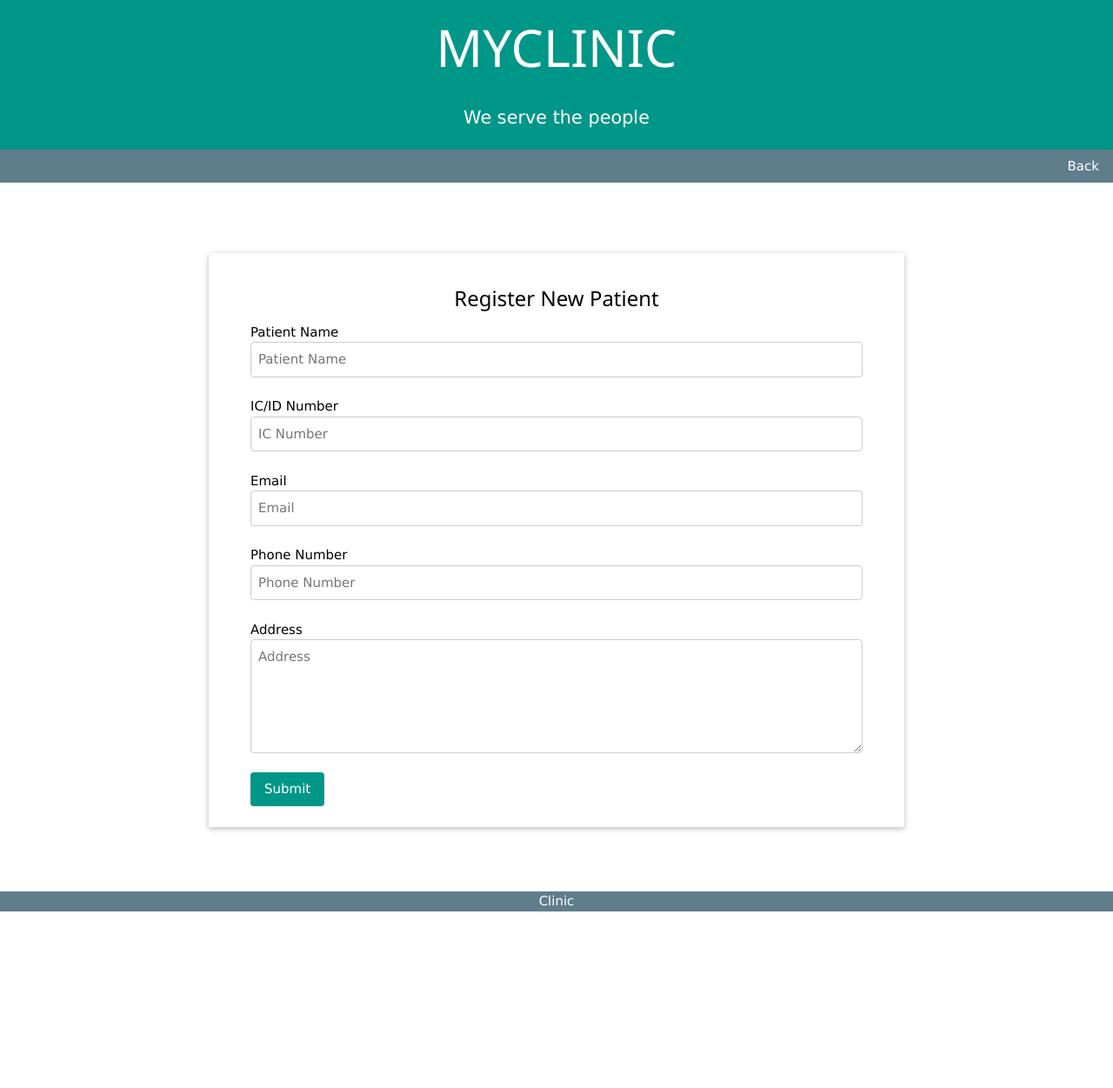
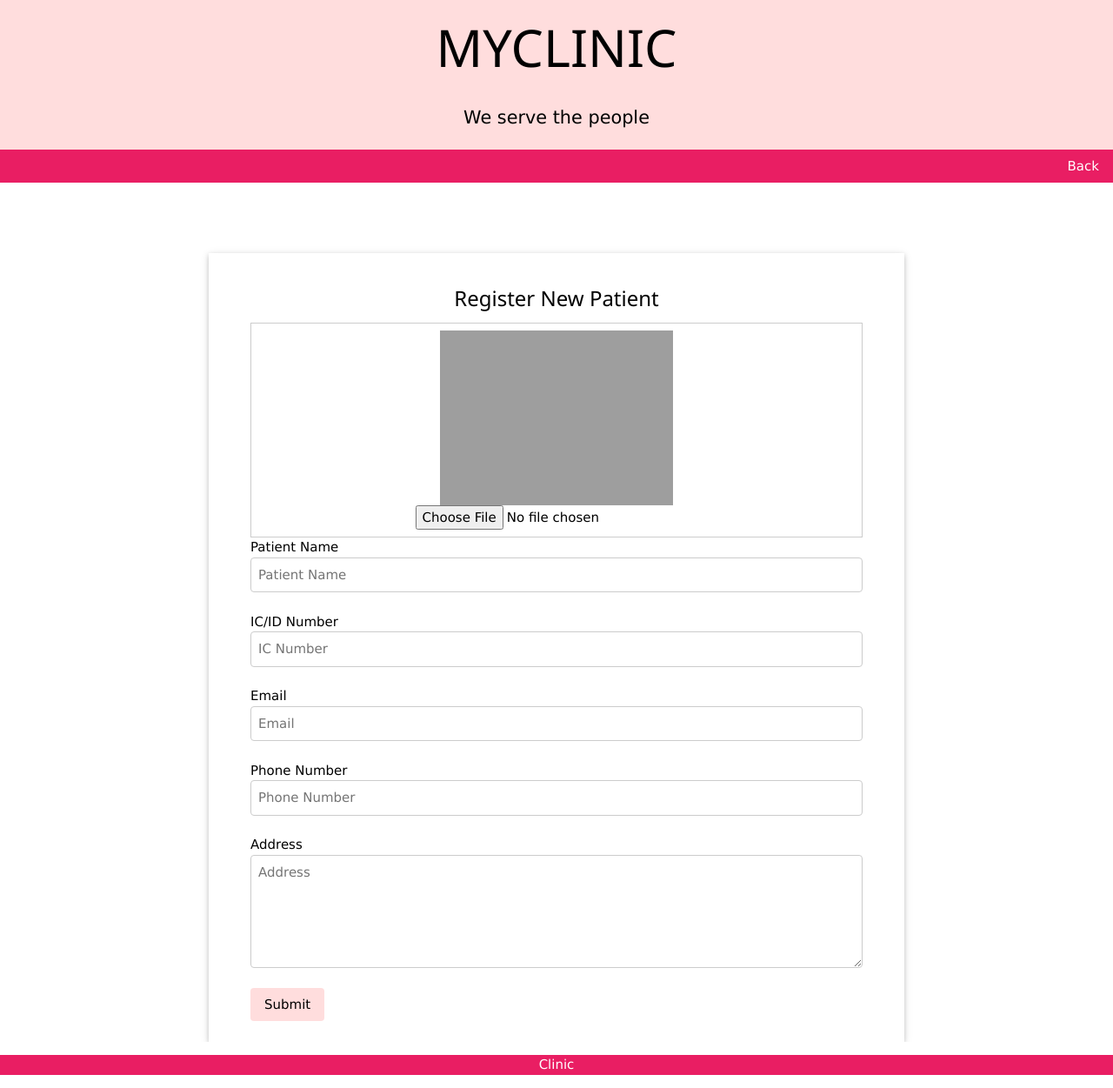
Before and after one commit to darwisyahh/Midterm-assignment, a PHP site: page /newpatient.php in a window 1280 px wide. Shown: the whole page at 87% size. Before the commit the page ends 1048 px from the top, so only its background shows below. Run offline with PHP 8.4, Linux system fonts and the light colour scheme; the visitor is signed in with stand-in values (Sample User, id 1); some libraries are stand-ins or nearby versions; grey boxes are pictures that could not be loaded.

Commit message:
newpatient.php

```diff
--- a/newpatient.php
+++ b/newpatient.php
@@ -14,9 +14,27 @@ if (isset($_POST["submit"])) {
     $email = $_POST["email"];
     $sqlregpatient = "INSERT INTO `tbl_patients`(`patient_ic`, `patient_email`, `patient_name`, `patient_phone`, `patient_address`)
     VALUES ('$icno','$email ','$name','$phoneno','$address')";
-    $conn->query($sqlregpatient);
-    echo "<script>alert('New patient added')</script>";
+    try{
+        $conn->query($sqlregpatient);
+        $patientid = $conn->lastInsertId();
+        if (file_exists($_FILES["fileToUpload"]["tmp_name"]) || is_uploaded_file($_FILES["fileToUpload"]["tmp_name"]))
+        {
+            uploadImage($patientid);
+        }
+    }catch (PDOException $e) {
+        echo $e->getMessage();
+    }
+
+    echo "<script>alert('New Patient Added')</script>";
 }
+
+function uploadImage($id)
+{
+    $target_dir = "assets/";
+    $target_file = $target_dir . $id . ".png";
+    move_uploaded_file($_FILES["fileToUpload"]["tmp_name"], $target_file);
+}
+
 
 ?>
 <!DOCTYPE html>
@@ -57,11 +75,11 @@ if (isset($_POST["submit"])) {
 </head>
 
 <body>
-    <div class="w3-header w3-container w3-teal w3-padding-28 w3-center">
+    <div class="w3-header w3-container w3-pale-red w3-padding-28 w3-center">
         <h1 style="font-size:calc(8px + 4vw);">MYCLINIC</h1>
         <p style="font-size:calc(8px + 1vw);;">We serve the people</p>
     </div>
-    <div class="w3-bar w3-blue-gray">
+    <div class="w3-bar w3-pink">
         <a href="index.php" class="w3-bar-item w3-button w3-right">Back</a>
     </div>
     <div style="min-height:100vh;overflow-y: auto;">
@@ -71,7 +89,11 @@ if (isset($_POST["submit"])) {
                 <form class="w3-container w3-padding w3-margin" action="newpatient.php" enctype="multipart/form-data"
                     method="POST" onsubmit="return confirmDialog()" >
                     <h3 class="w3-center">Register New Patient</h3>
-
+                    <div class="w3-container w3-border w3-center w3-padding">
+                        <img class="w3-image" src="assets/profile.png" style="max-width:40%"><br>
+                        <input type="file" name="fileToUpload" id="fileToUpload" onchange="previewFile()"
+                            accept="image/png" required><br>
+                    </div>
                     <label>Patient Name</label>
                     <input class="w3-input w3-border w3-round" type="text" name="name" placeholder="Patient Name"
                         required><br>
@@ -88,13 +110,13 @@ if (isset($_POST["submit"])) {
                     <textarea class="w3-input w3-border w3-round" name="address" placeholder="Address" rows="5"
                         required></textarea>
                     <br>
-                    <input class="w3-button w3-round w3-teal" type="submit" name="submit" value="Submit">
+                    <input class="w3-button w3-round w3-pale-red" type="submit" name="submit" value="Submit">
 
                 </form>
             </div>
         </div>
     </div>
-    <footer class="w3-footer w3-center w3-blue-grey">
+    <footer class="w3-footer w3-center w3-pink">
         <p>Clinic</p>
     </footer>
 
```
